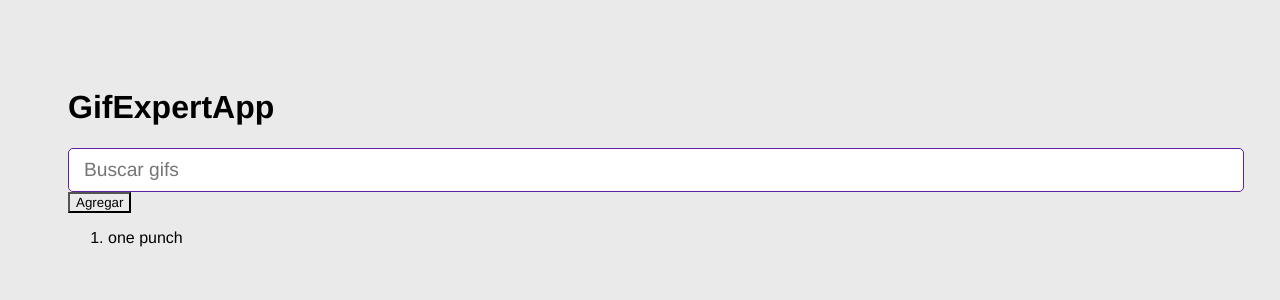
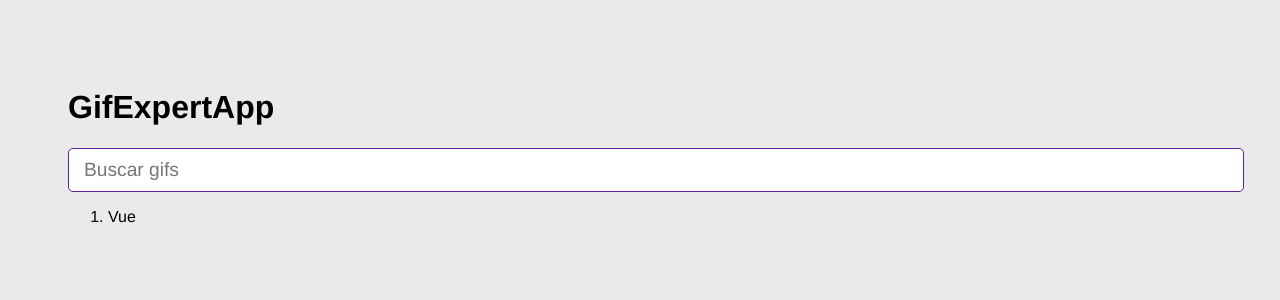
Before and after one commit to julianNot/Gif-Expert, a React (Vite) app: page / in a window 1280 px wide. Shown: the top 300 px of the page. Built offline with nearby package versions, Linux system fonts and the light colour scheme.

Commit message:
Emicion de eventos al componente Padre

```diff
--- a/src/GifExpertApp.jsx
+++ b/src/GifExpertApp.jsx
@@ -3,25 +3,24 @@ import { AddCategory } from './components/AddCategory'
 
 export const GifExpertApp = () => {
 
-    const [ categories, setCategories ] = useState( [ 'one punch'] );
+    const [ categories, setCategories ] = useState( [ 'Vue' ] );
 
-    const onAddCategory = () => {
-        // Golang
-        setCategories( ["Golang", ...categories ])
+    const onAddCategory = ( onNewCategory ) => {
+        setCategories( [onNewCategory, ...categories ])
     }
-
-    console.log(categories);
 
   return (
     <>
-        {/* Titulo */}
         <h1>GifExpertApp</h1>
 
         {/* Input */}
-        <AddCategory />
+        <AddCategory
+            // setCategories={ setCategories }
+            onNewCategory={ onAddCategory }
+        />
 
         {/* Listado */}
-        <button onClick={onAddCategory}>Agregar</button>
+        {/* <button onClick={onAddCategory}>Agregar</button> */}
         <ol>
             {
             categories.map( category => {
--- a/src/components/AddCategory.jsx
+++ b/src/components/AddCategory.jsx
@@ -1,6 +1,6 @@
 import { useState } from "react";
 
-export const AddCategory = () => {
+export const AddCategory = ({ onNewCategory }) => {
 
     const [ inputValue, setInputValue ] = useState('');
 
@@ -10,8 +10,11 @@ export const AddCategory = () => {
 
     const onSubmit = ( e ) => {
         e.preventDefault();
-        console.log(e);
-        console.log(inputValue);
+
+        if(inputValue.trim().length <= 1) return;
+
+        onNewCategory( inputValue.trim() )
+        setInputValue('')
     }
 
   return (
```
